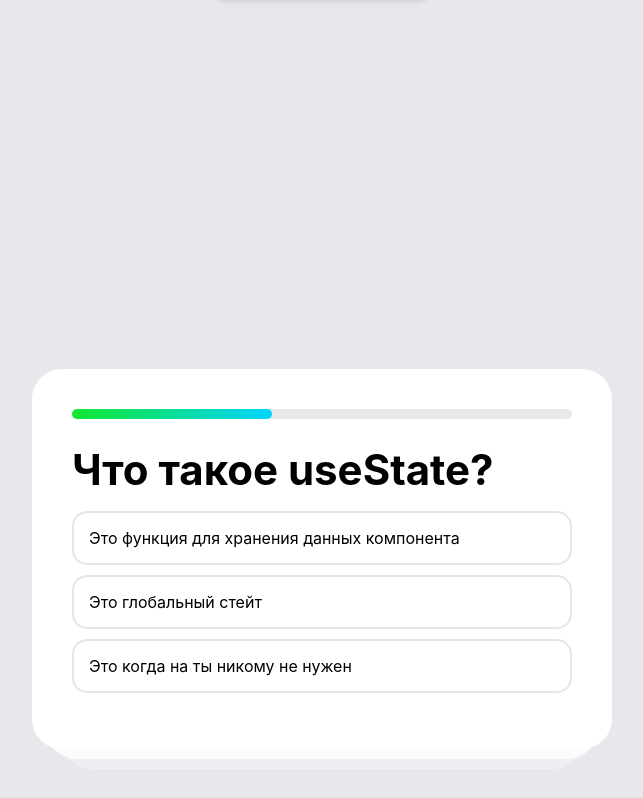
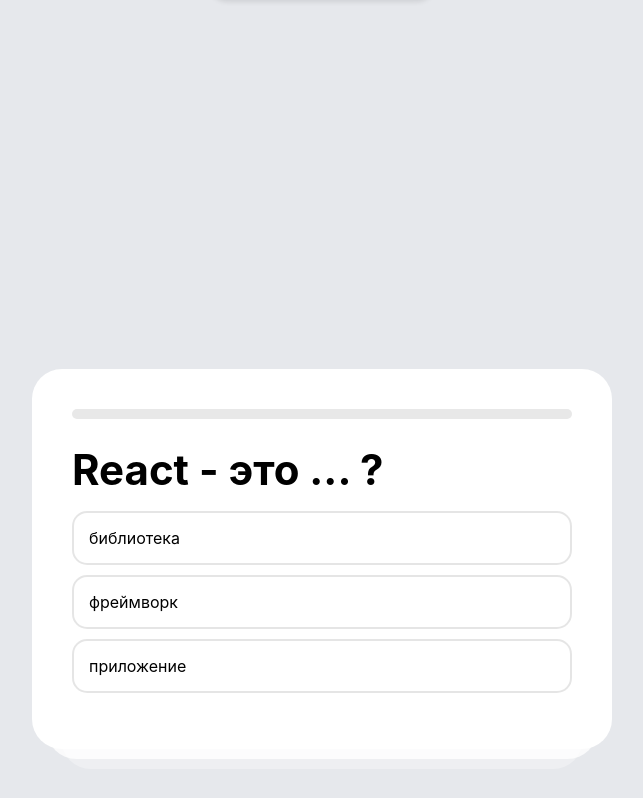
Before and after one commit to AliakseiSavelyey/miniprojects-reactjs, a React (Create React App) app: page / in a window 1280 px wide. Shown: the part 1236-2034 px from the top of the page, without its empty margins (323-966 px from the left). Built offline with nearby package versions, Linux system fonts and the light colour scheme; the HTML template or start-up script is replaced by a standard one.

Commit message:
refactoring quez page

```diff
--- a/src/components/Quez/Quez.jsx
+++ b/src/components/Quez/Quez.jsx
@@ -27,30 +27,40 @@
   },
 ];
 
-function Result() {
+function Result({ correct }) {
   return (
     <div className={s.result}>
       <img
         src="https://cdn-icons-png.flaticon.com/512/2278/2278992.png"
         alt="salut"
       />
-      <h2>Вы отгадали 3 ответа из 10</h2>
-      <button>Попробовать снова</button>
+      <h2>
+        Вы отгадали {correct} ответа из {questions.length}
+      </h2>
+      <a href="/" >
+        <button className={s.againBtn} >Попробовать снова</button>
+      </a>
     </div>
   );
 }
 
-function Game() {
+function Game({ question, onClickVariant, step }) {
+  const percentage = Math.round((step / questions.length) * 100);
   return (
     <>
       <div className={s.progress}>
-        <div style={{ width: '40%' }} className={s.progressInner}></div>
+        <div
+          style={{ width: `${percentage}%` }}
+          className={s.progressInner}
+        ></div>
       </div>
-      <h1 className={s.questionTitle}>Что такое useState?</h1>
+      <h1 className={s.questionTitle}>{question.title}</h1>
       <ul>
-        <li>Это функция для хранения данных компонента</li>
-        <li>Это глобальный стейт</li>
-        <li>Это когда на ты никому не нужен</li>
+        {question.variants.map((el, index) => (
+          <li onClick={() => onClickVariant(index)} key={index}>
+            {el}
+          </li>
+        ))}
       </ul>
     </>
   );
@@ -58,12 +68,23 @@
 
 const Quez = () => {
   const [step, setStep] = useState(0);
+  const [correct, setCorrect] = useState(0);
   const question = questions[step];
-  console.log(question);
+  const onClickVariant = (index) => {
+    setStep(step + 1);
+
+    if (index === question.correct) {
+      setCorrect(correct + 1);
+    }
+  };
+
   return (
     <div className={s.quez}>
-      <Game />
-      {/* <Result /> */}
+      {step !== questions.length ? (
+        <Game step={step} question={question} onClickVariant={onClickVariant} />
+      ) : (
+        <Result correct={correct} />
+      )}
     </div>
   );
 };
--- a/src/components/Quez/Quez.module.css
+++ b/src/components/Quez/Quez.module.css
@@ -17,13 +17,13 @@
 .result {
   text-align: center;
 }
-.result button {
+.againBtn {
   font-weight: bold;
   border-radius: 30px;
   border: 0;
   padding: 15px 30px;
   font-size: 20px;
-  background-color: darken(#ff006e, 3%);
+  background-color: #ff006e;
   color: #fff;
   margin-top: 20px;
   cursor: pointer;
@@ -48,8 +48,8 @@
   transition: all 0.3s ease-in-out;
   background: linear-gradient(
     90deg,
-    rgba(18, 231, 48, 1) 0%,
-    rgba(0, 212, 255, 1) 100%
+    rgba(333, 231, 48, 1) 0%,
+    rgba(444, 21, 255, 1) 100%
   );
 }
 .progress:before,
```
